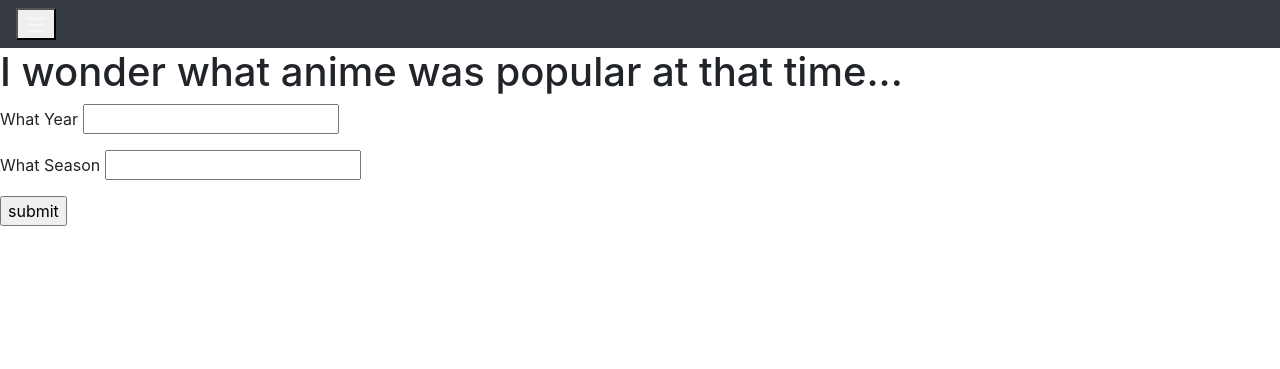
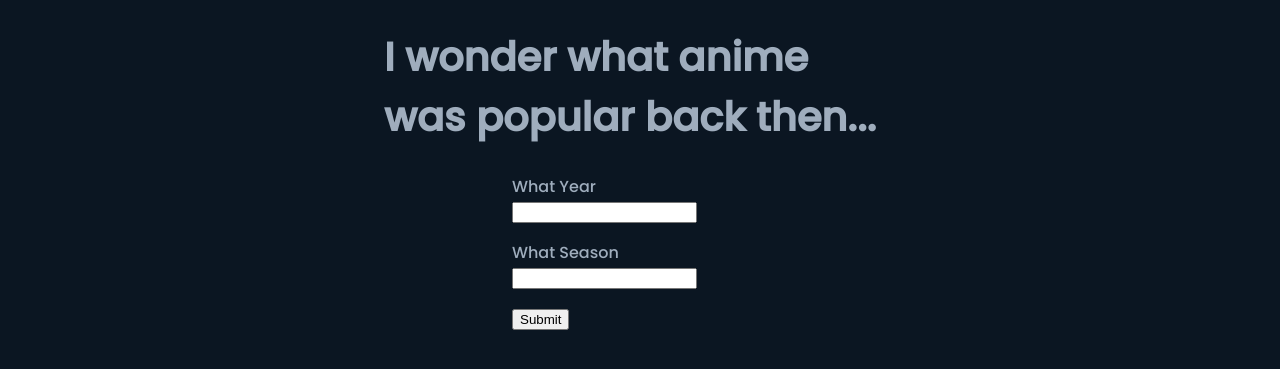
Before and after one commit to ghesar17/everything-anime, a Flask app: page /views/ in a window 1280 px wide. Shown: the top 369 px of the page. Run offline with Flask 2, Linux system fonts and the light colour scheme.

Commit message:
added css and html

```diff
--- a/data.py
+++ b/data.py
@@ -100,6 +100,7 @@ query getAiringAnime (
 
     url = 'https://graphql.anilist.co'
     response = requests.post(url, json={'query': query, 'variables': variables})
+    print(response.headers)
     data = response.json()
     data = data['data']['Page']['media']
     # data is a list of dicts
@@ -112,3 +113,5 @@ query getAiringAnime (
 #     dict.sort('popularity')
 #     list.append(dict)
 #   return list
+
+getAnime('WINTER','2022')
--- /dev/null
+++ b/static/css/index.css
@@ -0,0 +1,26 @@
+@import url('https://fonts.googleapis.com/css2?family=Poppins:wght@500&display=swap');
+
+body {
+    background-color: rgb(11,22,34);
+    margin: 0;
+}
+.grid-container {
+    display: grid;
+  }
+
+.header {
+    color: rgb(159,173,189);
+    font-size: 40px;
+    font-family: 'Poppins',sans-serif;
+    margin-left: auto;
+    margin-right: auto;
+    width: 40%;
+}
+
+.form {
+    font-family:'Poppins',sans-serif;
+    color: rgb(159,173,189);
+    margin-left: auto;
+    margin-right: auto;
+    width: 20%;
+}
--- a/style.css
+++ /dev/null
@@ -1,6 +0,0 @@
-body {
-    background-color: black;
-}
-.grid-container {
-    display: grid;
-  }
--- a/templates/index.html
+++ b/templates/index.html
@@ -5,50 +5,21 @@
   <meta name="viewport"
   content="width=device-width, user-scalable=no, initial-scale=1.0, maximum-scale=1.0, minimum-scale=1.0">
   <meta http-equiv="X-UA-Compatible" content="ie=edge">
-    <link rel="stylesheet" href="https://cdn.jsdelivr.net/npm/bootstrap@4.3.1/dist/css/bootstrap.min.css" integrity="sha384-ggOyR0iXCbMQv3Xipma34MD+dH/1fQ784/j6cY/iJTQUOhcWr7x9JvoRxT2MZw1T" crossorigin="anonymous">
-    <title>What's Popular</title>
-
+  <link rel="stylesheet" href="{{ url_for('static',filename='css/index.css') }}">
+  <title>Popular Anime!</title>
   <script
   type='text/javascript'
   src="{{ url_for('static',filename='index.js')}}" >
   </script>
-
 </head>
 <body>
-    <nav class="navbar navbar-expand-lg navbar-dark bg-dark">
-        <button class="navbar-toggle" type="button" data-toggle="collapse" data-target="#navbar">
-            <span class="navbar-toggler-icon"></span>
-        </button>
-    </nav>
-
-    <h1>I wonder what anime was popular at that time...</h1>
-    <style> h1{
-        width: 1000px;
-
-    }
-        </style>
-
-
-        <form action = "http://localhost:8000/views" method = "POST">
-                <p> What Year <input type = "text" name = "year" /></p>
-                <p>What Season <input type = "text" name = "season" /></p>
-                <p><input type = "submit" value = "submit" /></p>
+  <h1 class = 'header'> I wonder what anime was popular back then...</h1>
+    <div id="form">
+      <form class = 'form' action = "http://localhost:8000/views" method = "POST">
+        <p class="question">What Year <input type = "text" name = "year" /></p>
+        <p class="question">What Season <input type = "text" name = "season" /></p>
+        <p><input type = "submit" value = "Submit" /></p>
       </form>
-
-
-
-        <!-- <div id="animediv"></div>
-        <p>
-            What year?: <input type="text" name="user_year"></input>
-        </p>
-
-        <p>
-        What season?: <input type="text" name="user_season"></input>
-        </p>
-
-        <p><input type = "submit" value = "What was popular?" /></p> -->
-
-
-
+    </div>
 </body>
 </html>
```
Also changed, not shown: static/css/anime.css (added, +26 -0 lines), templates/anime.html (+8 -19 lines), notes.txt (line endings or trailing spaces), static/anime.js (added), static/index.js (added). Lines whose indentation alone changed are shown as unchanged.
